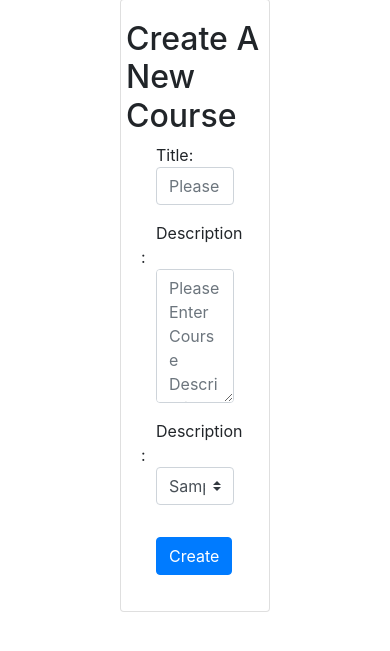
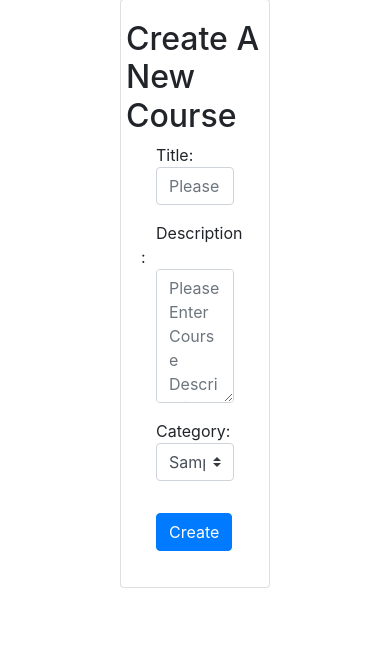
Before and after one commit to gracesy23/COMP3297, a Django app: template ICE/templates/new_course.html in a window 390 px wide. Shown: the part 65-716 px from the top of the page. Run offline with Django 3.2, Linux system fonts and the light colour scheme; the template is opened without the code that fills it: most values are stand-ins (such as "Sample title", 1, 10 or a date in 2020); some libraries are stand-ins or nearby versions.

Commit message:
Update new_course.html
minor bug fix.

```diff
--- a/ICE/templates/new_course.html
+++ b/ICE/templates/new_course.html
@@ -23,7 +23,7 @@
                </div>
              </div>
 			 <div class="form-group">
-               <lable for="inputCourseDescription" class="col-sm-1">Description:</lable>
+               <lable for="inputCourseDescription" class="col-sm-1">Category:</lable>
                <div class="col-sm-12">
                  <select name="cateID" class="custom-select" style="margin-bottom: 1rem;">
 				{% for a in cate %}
```
